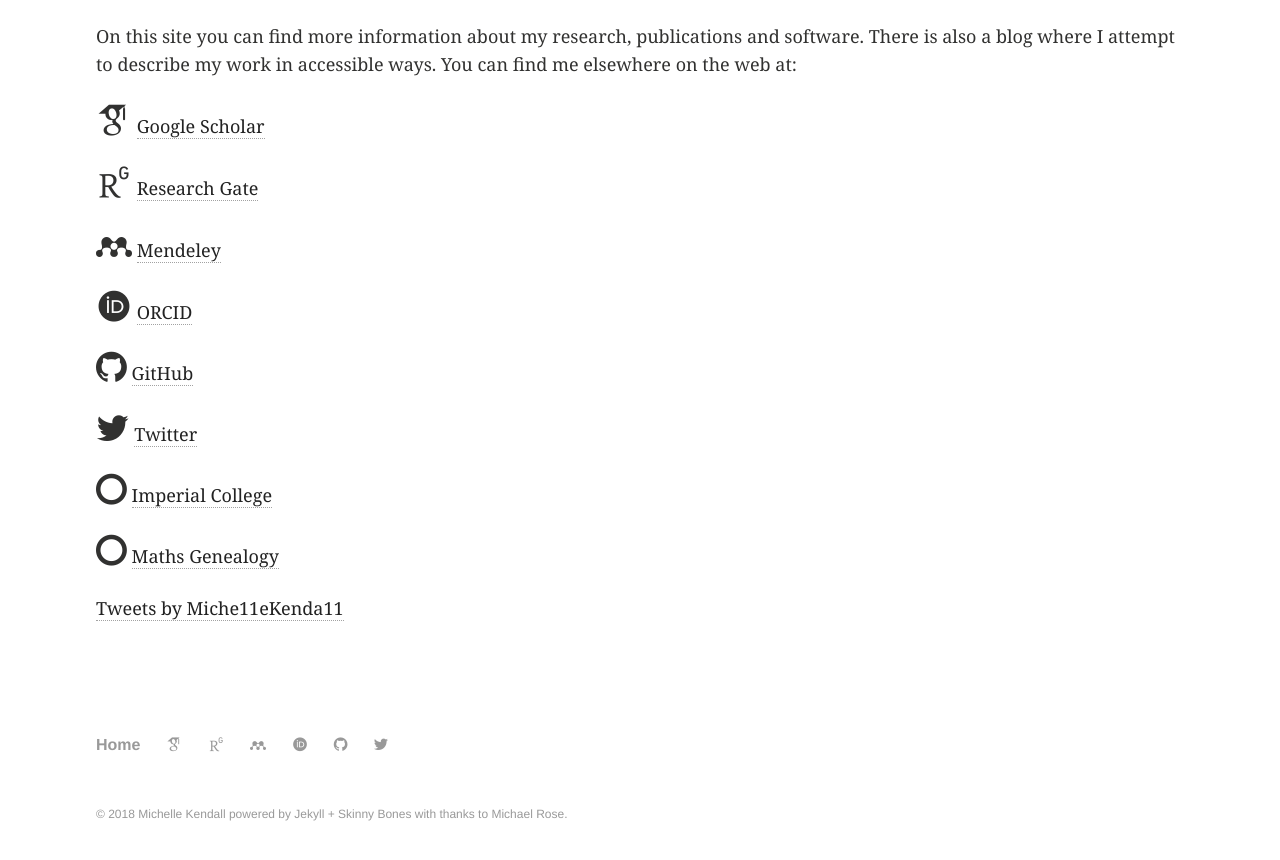
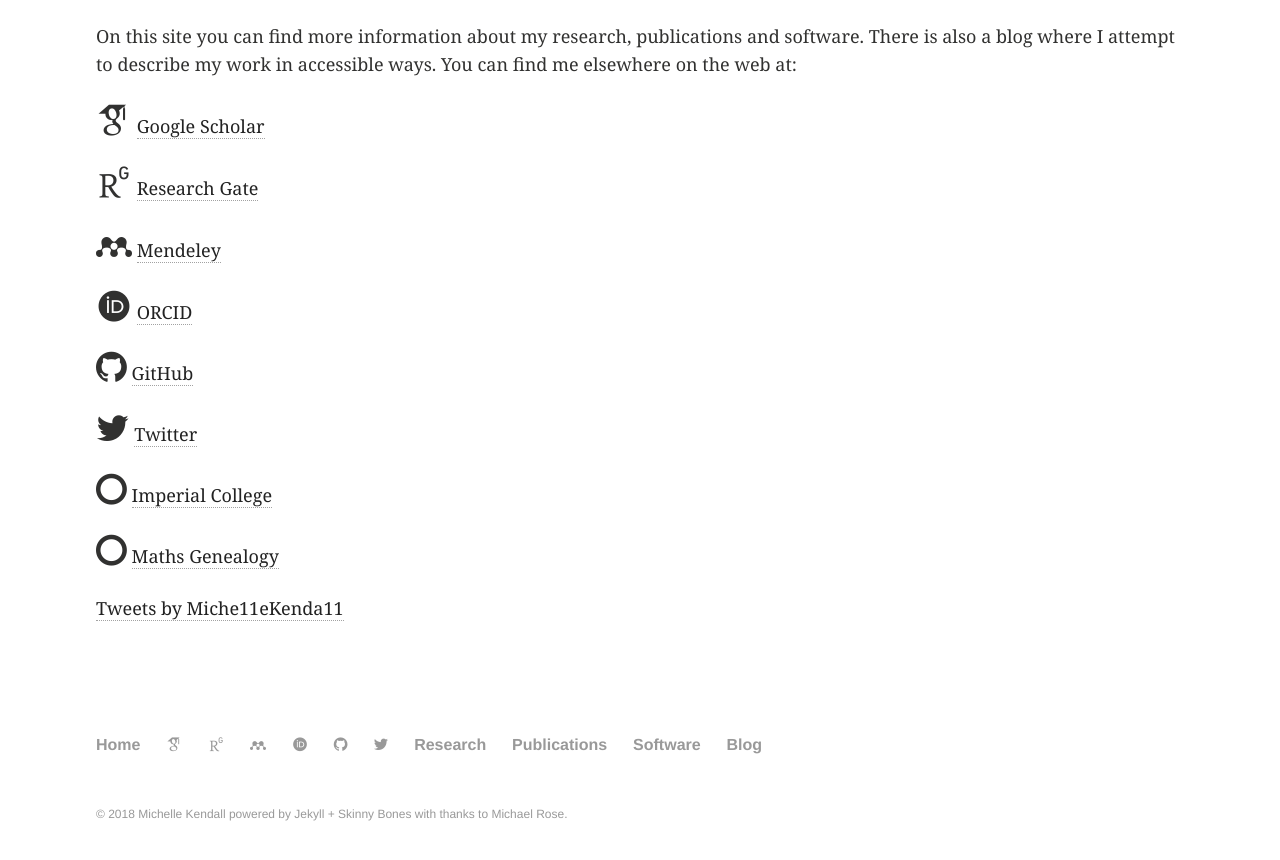
Before and after one commit to MichelleKendall/MichelleKendall.github.io, a Jekyll site: the page built from index.md, in a window 1280 px wide and 900 px high, scrolled down 661 px. Shown: the top 860 px of the window. Built offline with Jekyll 4.4.1, drawn with Linux system fonts in a browser that asks for light colours; some web fonts are replaced; comment, search, counter and statistics services are not loaded.

Commit message:
Adding links to footer

```diff
--- a/_data/footer.yml
+++ b/_data/footer.yml
@@ -20,3 +20,15 @@
 
 - title: <i class="fa fa-twitter" aria-hidden="true"></i>
   url: https://twitter.com/Miche11eKenda11
+
+- title: Research
+  url: /research/
+
+- title: Publications
+  url: /publications/
+
+- title: Software
+  url: /software/
+
+- title: Blog
+  url: /general
```
